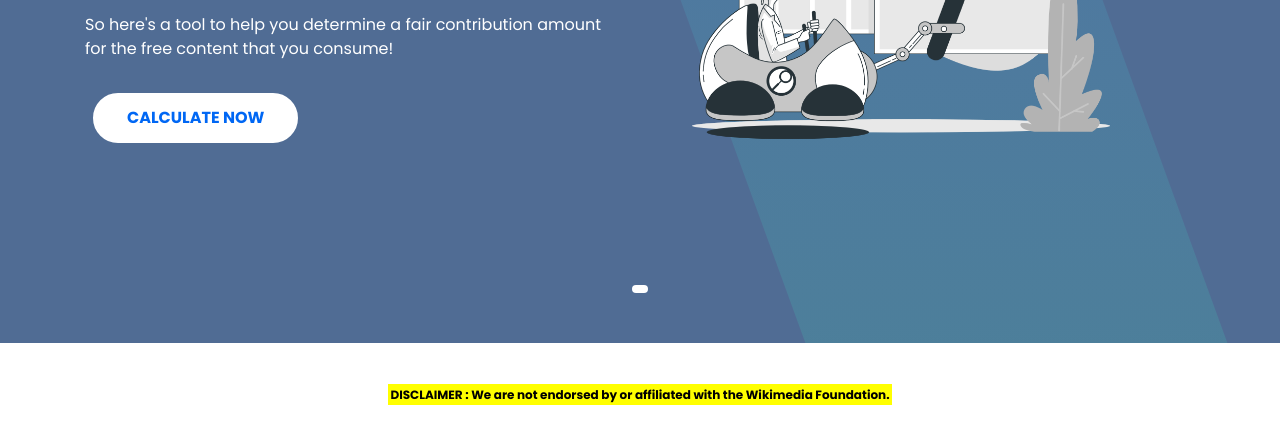
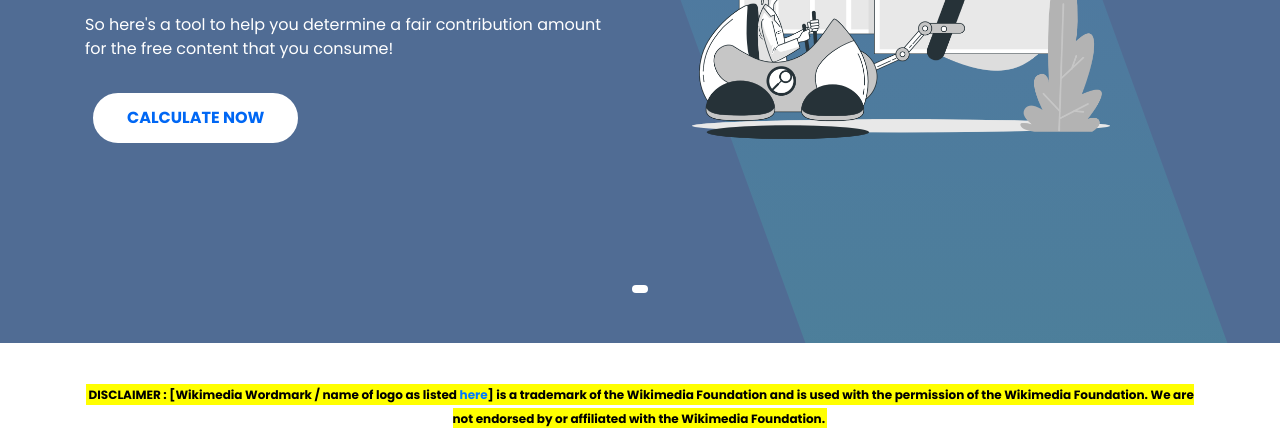
Before and after one commit to harshmodi02/Wikipedia-Contribution-Calculator, a plain HTML site: page index.html in a window 1280 px wide. Shown: the part 423-851 px from the top of the page. Drawn offline with Linux system fonts and the light colour scheme.

Commit message:
Disclaimer Changed

```diff
--- a/index.html
+++ b/index.html
@@ -149,7 +149,7 @@
                     <p style="font-size: 12px; text-align: center; font-weight: bold;">
                         <mark style="background-color: yellow;" >
                             DISCLAIMER :
-                            <!-- [Wikimedia Wordmark / name of logo as listed <a href="https://foundation.wikimedia.org/wiki/Wikimedia_trademarks" target="_blank">here</a>] is a trademark of the Wikimedia Foundation and is used with the permission of the Wikimedia Foundation.  -->
+                            [Wikimedia Wordmark / name of logo as listed <a href="https://foundation.wikimedia.org/wiki/Wikimedia_trademarks" target="_blank">here</a>] is a trademark of the Wikimedia Foundation and is used with the permission of the Wikimedia Foundation.
                             We are not endorsed by or affiliated with the Wikimedia Foundation.</mark>
                     </p>
                 </div>
```
